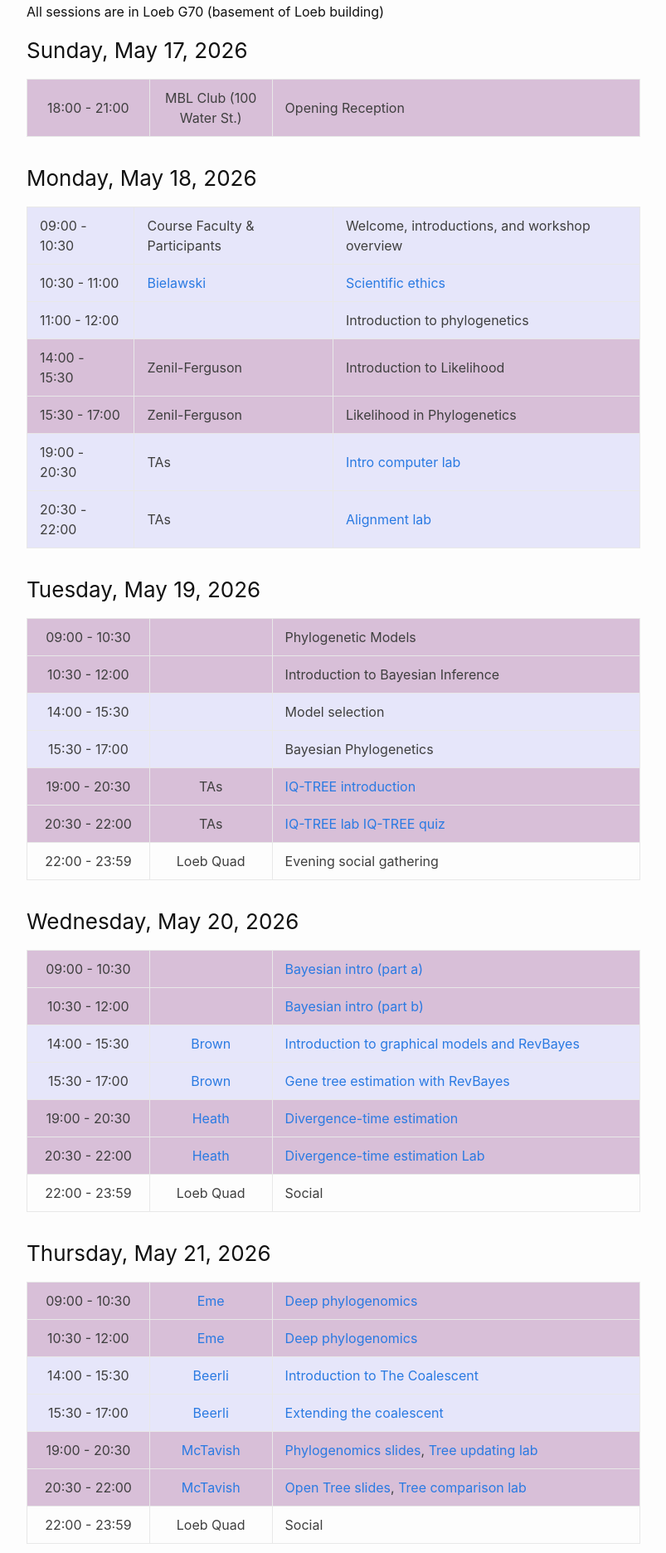
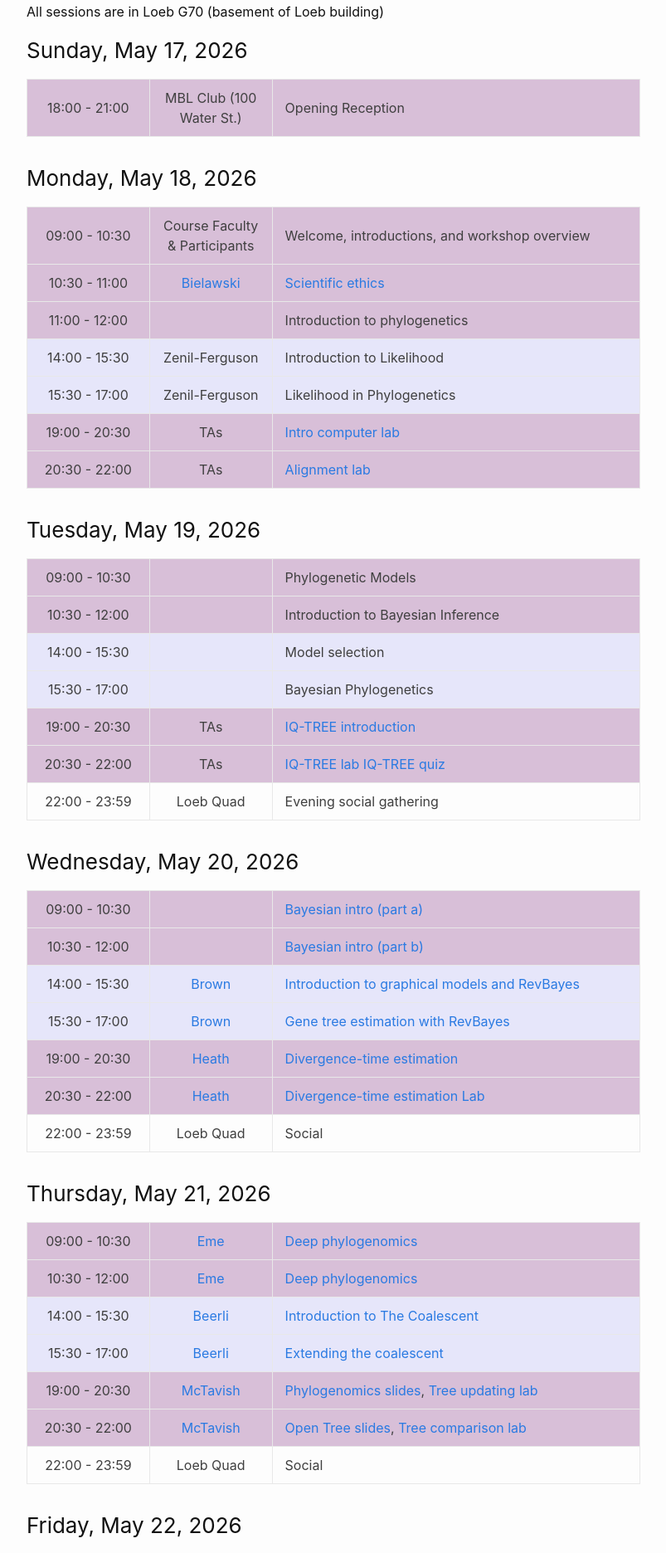
Before and after one commit to molevolworkshop/molevolworkshop.github.io, a Jekyll site: the page built from schedule.md, in a window 1280 px wide. Shown: the part 446-2318 px from the top of the page at 83% size, without its empty margins (238-1041 px from the left). Built offline with Jekyll 4.4.1, drawn with Linux system fonts in a browser that asks for light colours.

Commit message:
Fixing mon table format

```diff
--- a/_sass/schedule-table.scss
+++ b/_sass/schedule-table.scss
@@ -4,10 +4,7 @@ table.daily-schedule-table {
     border: none;
 }
 
-table.daily-schedule-cpp tr:nth-child(1),
-table.daily-schedule-mon tr:nth-child(1),
-table.daily-schedule-mon tr:nth-child(2),
-table.daily-schedule-mon tr:nth-child(3) {
+table.daily-schedule-cpp tr:nth-child(1) {
     background-color: lavender;   // #E6E6FA
 }
 
@@ -19,8 +16,11 @@ table.daily-schedule-cpp tr:nth-child(2),
 table.daily-schedule-cpp tr:nth-child(3),
 table.daily-schedule-cpp tr:nth-child(6),
 table.daily-schedule-cpp tr:nth-child(7),
-table.daily-schedule-mon tr:nth-child(4),
-table.daily-schedule-mon tr:nth-child(5) {
+table.daily-schedule-mon tr:nth-child(1),
+table.daily-schedule-mon tr:nth-child(2),
+table.daily-schedule-mon tr:nth-child(3),
+table.daily-schedule-mon tr:nth-child(6),
+table.daily-schedule-mon tr:nth-child(7) {
     background-color: thistle; // #D8BFD8
 }
 
@@ -28,19 +28,21 @@ table.daily-schedule-std tr:nth-child(3),
 table.daily-schedule-std tr:nth-child(4),
 table.daily-schedule-cpp tr:nth-child(4),
 table.daily-schedule-cpp tr:nth-child(5),
-table.daily-schedule-mon tr:nth-child(6),
-table.daily-schedule-mon tr:nth-child(7) {
+table.daily-schedule-mon tr:nth-child(4),
+table.daily-schedule-mon tr:nth-child(5) {
     background-color: lavender; // #E6E6FA
 }
 
 table.daily-schedule-std td:first-child,
-table.daily-schedule-cpp td:first-child {
+table.daily-schedule-cpp td:first-child,
+table.daily-schedule-mon td:first-child {
 	width: 20%;
 	text-align: center;
 }
 
 table.daily-schedule-std td:nth-child(2),
-table.daily-schedule-cpp td:nth-child(2) {
+table.daily-schedule-cpp td:nth-child(2),
+table.daily-schedule-mon td:nth-child(2) {
 	width: 20%;
 	text-align: center;
 }
```
